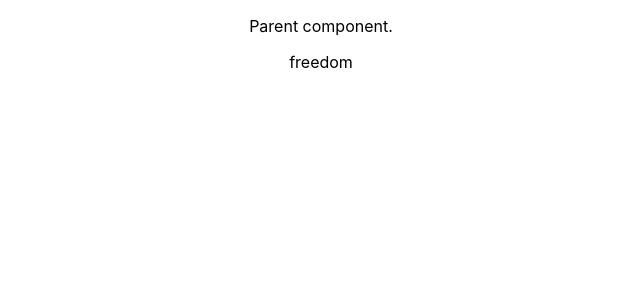
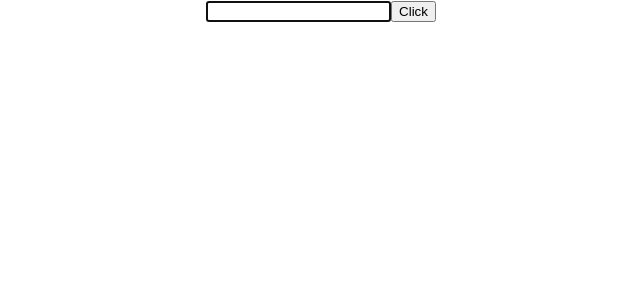
Before and after one commit to ASMohamedFaheemAnver/ReactStudy, a React (Create React App) app in the folder codevolution/: page / in a window 1280 px wide. Shown: the top 300 px of the page, without its empty margins (319-959 px from the left). Built offline with nearby package versions, Linux system fonts and the light colour scheme.

Commit message:
Refs in react,

```diff
--- a/codevolution/src/App.js
+++ b/codevolution/src/App.js
@@ -9,6 +9,7 @@
 import Table from "./components/Table";
 import { PureCmp } from "./components/PureCmp";
 import ParentComp from "./components/ParentComp";
+import RefDemo from "./components/RefDemo";
 
 function App() {
   return (
@@ -26,7 +27,8 @@
       {/* <FragmentDemo></FragmentDemo>
       <Table></Table> */}
       {/* <PureCmp></PureCmp> */}
-      <ParentComp></ParentComp>
+      {/* <ParentComp></ParentComp> */}
+      <RefDemo></RefDemo>
     </div>
   );
 }
--- /dev/null
+++ b/codevolution/src/components/RefDemo.js
@@ -0,0 +1,37 @@
+import React, { Component } from "react";
+
+export class RefDemo extends Component {
+  constructor(props) {
+    super(props);
+
+    this.inputRef = React.createRef();
+    this.cbRef = null;
+    this.setCbRef = (element) => {
+      this.cbRef = element;
+    };
+  }
+
+  componentDidMount() {
+    // this.inputRef.current.focus();
+    // console.log(this.inputRef);
+    if (this.cbRef) {
+      this.cbRef.focus();
+    }
+  }
+
+  clickHandler = () => {
+    // alert(this.inputRef.current.value);
+  };
+
+  render() {
+    return (
+      <div>
+        {/* <input type="text" ref={this.inputRef} /> */}
+        <input type="text" ref={this.setCbRef} />
+        <button onClick={this.clickHandler}>Click</button>
+      </div>
+    );
+  }
+}
+
+export default RefDemo;
```
